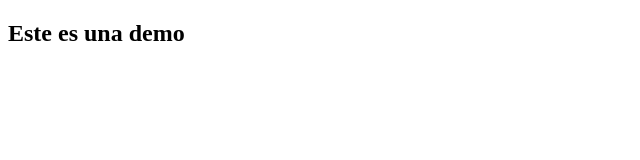
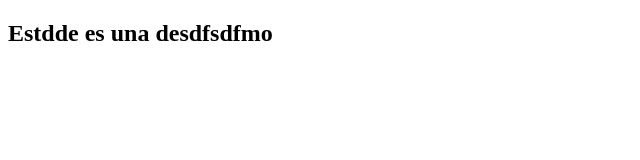
Before and after one commit to uide-clases/clases, a plain HTML site: page index.html in a window 1280 px wide. Shown: the whole page, without its empty margins (0-640 px from the left). Drawn offline with Linux system fonts and the light colour scheme.

```diff
--- a/index.html
+++ b/index.html
@@ -8,7 +8,7 @@
 </head>
 
 <body>
-    <h2>Este es una demo</h2>
+    <h2>Estdde es una desdfsdfmo</h2>
 </body>
 
 </html>
```
